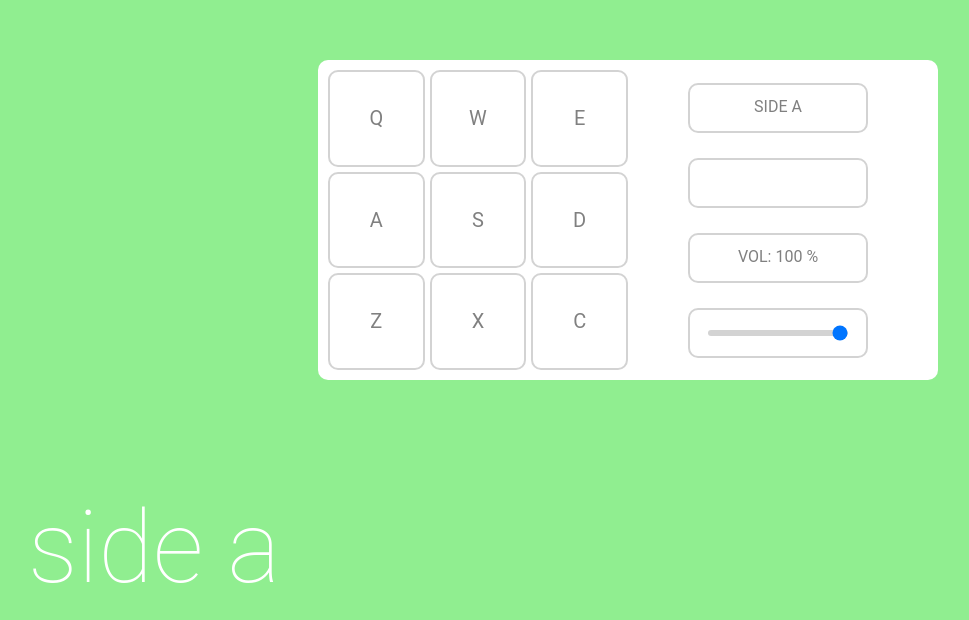
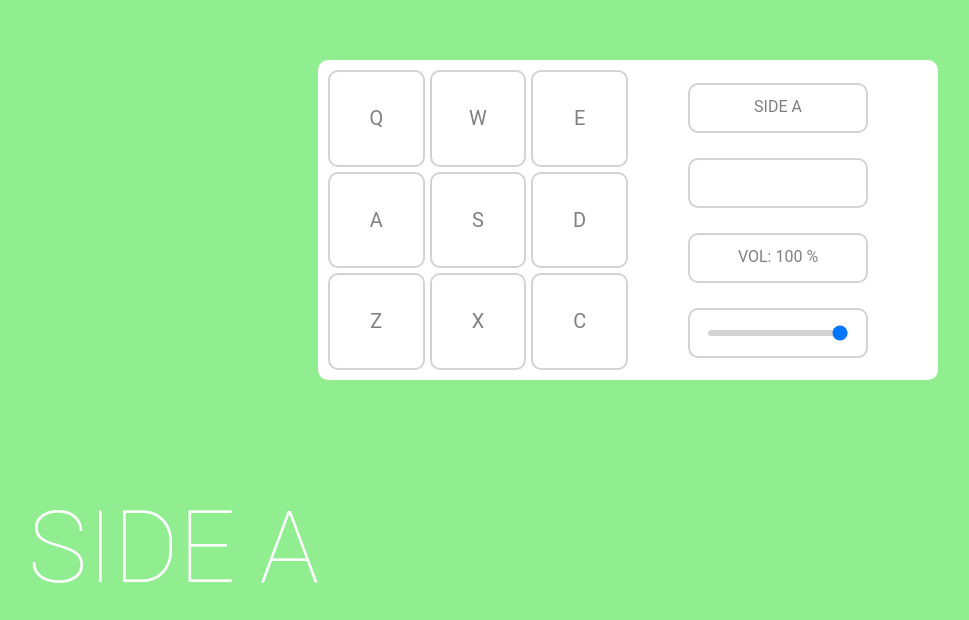
Before and after one commit to jchojna/drum-machine, a React (Create React App) app: page / in a window 1280 px wide. Shown: the part 180-800 px from the top of the page, without its empty margins (12-981 px from the left). Built offline with nearby package versions, Linux system fonts and the light colour scheme.

Commit message:
test commit

```diff
--- a/src/App.js
+++ b/src/App.js
@@ -330,7 +330,7 @@ class App extends Component {
           </div>
         </div>
         <div>
-          <span id="side-text">{this.state.displaySide.toLowerCase()}</span>
+          <span id="side-text">{this.state.displaySide}</span>
         </div>
       </div>
     );
```
